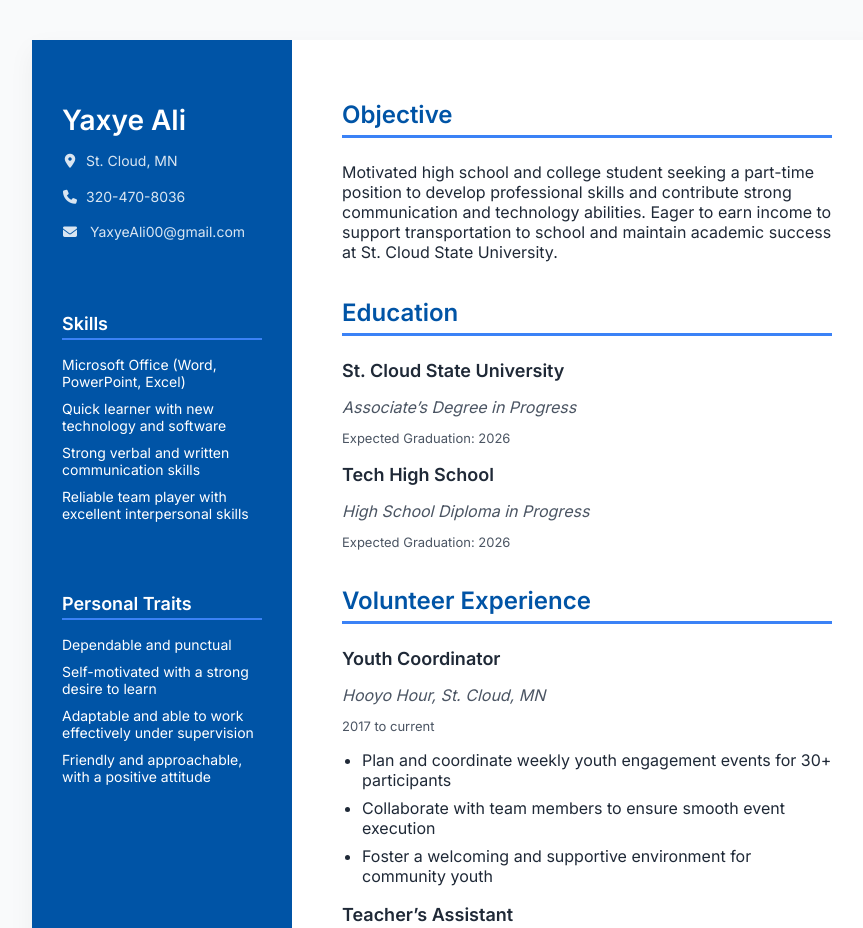
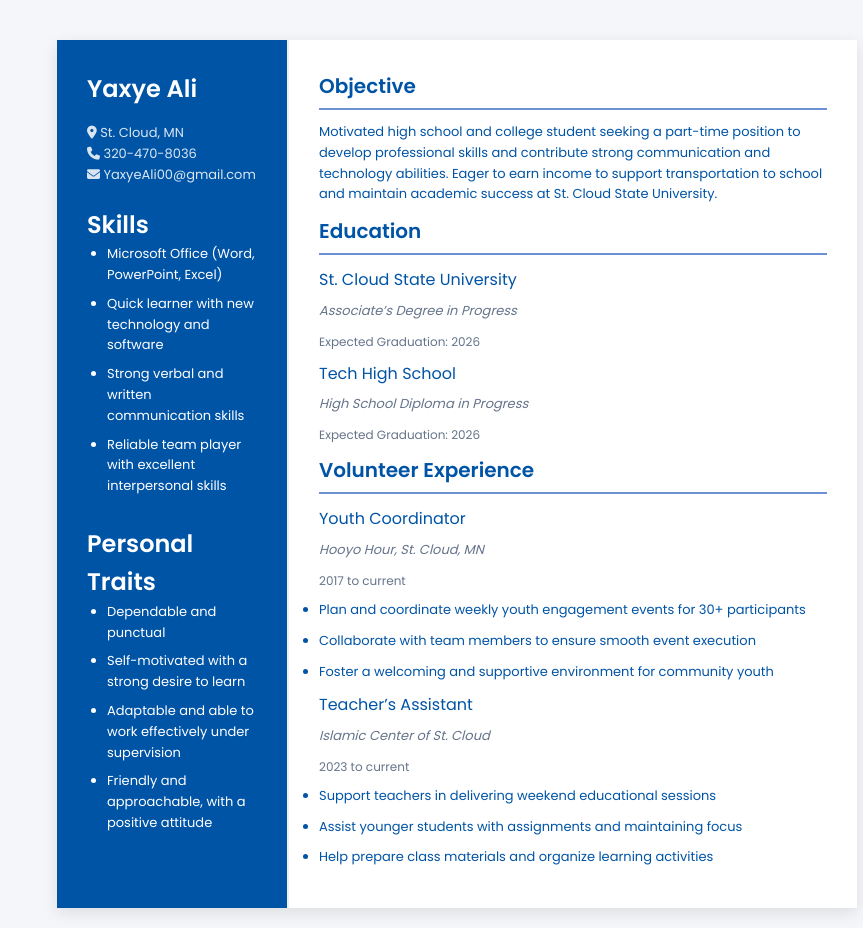
Before and after one commit to yaxyeali00/livingpractices, a plain HTML site: page index.html in a window 1280 px wide. Shown: the top 928 px of the page, without its empty margins (183-1046 px from the left). Drawn offline with Linux system fonts and the light colour scheme.

Commit message:
Update index.html

```diff
--- a/index.html
+++ b/index.html
@@ -4,173 +4,165 @@
   <meta charset="UTF-8" />
   <meta name="viewport" content="width=device-width, initial-scale=1" />
   <title>Yaxye Ali Resume</title>
-<link href="https://fonts.googleapis.com/css2?family=Inter:wght@400;600&display=swap" rel="stylesheet" />
+  <link href="https://fonts.googleapis.com/css2?family=Poppins:wght@300;400;600&display=swap" rel="stylesheet" />
   <link
     rel="stylesheet"
     href="https://cdnjs.cloudflare.com/ajax/libs/font-awesome/6.4.0/css/all.min.css"
   />
   <style>
     :root {
-    --primary: #0054a6;
-    --background: #f9fafb;
-    --text-dark: #1f2937;
-    --text-light: #4b5563;
-    --accent: #3b82f6;
+      --primary: #0054a6; /* Original blue color */
+      --secondary: #65748b; /* Soft grey for text */
+      --background: #f4f6f9;
+      --accent: #6c90d3;
+      --white: #ffffff;
     }
+
     * {
       box-sizing: border-box;
+      margin: 0;
+      padding: 0;
     }
+
     body {
-    margin: 0;
-    font-family: 'Inter', sans-serif;
+      font-family: 'Poppins', sans-serif;
       background: var(--background);
-    color: var(--text-dark);
+      color: var(--primary);
+      line-height: 1.6;
     }
+
     .container {
-    max-width: 850px;
+      display: flex;
+      max-width: 800px; /* Constrained width for letter-size paper */
       margin: 40px auto;
-    background: white;
-    display: flex;
-    /* removed border-radius */
-    box-shadow: 0 10px 25px rgb(0 0 0 / 0.05);
-    min-height: 650px;
+      background: var(--white);
+      box-shadow: 0 5px 15px rgba(0, 0, 0, 0.1);
+      overflow: hidden;
+      /* Removed rounded corners */
     }
+
     .sidebar {
-    width: 260px;
+      width: 230px; /* Sidebar width optimized for letter-size */
       background: var(--primary);
-    color: white;
-    padding: 40px 30px;
-    /* removed border-radius */
+      color: var(--white);
+      padding: 30px;
       display: flex;
       flex-direction: column;
-    justify-content: flex-start;
-    gap: 40px;
+      gap: 20px; /* Reduced gap for a balanced look */
     }
+
     .sidebar h1 {
-    font-weight: 700;
-    font-size: 28px;
-    margin-bottom: 6px;
+      font-size: 24px;
+      font-weight: 600;
+      margin-bottom: 15px;
     }
+
     .sidebar p {
-    font-size: 14px;
+      font-size: 13px;
       opacity: 0.85;
-    line-height: 1.4;
-    margin-bottom: 16px;
     }
-  .sidebar p i {
-    margin-right: 8px;
-    width: 16px;
-    text-align: center;
+
+    .sidebar ul {
+      list-style-type: disc;
+      padding-left: 20px; /* Added padding for bullet points */
     }
-  .sidebar section {
-    margin: 0;
+
+    .sidebar ul li {
+      font-size: 13px;
+      margin-bottom: 8px;
     }
-  .sidebar h2 {
+
+    .main {
+      flex: 1;
+      padding: 30px;
+      background: var(--white);
+      border-left: 2px solid #f0f0f0;
+    }
+
+    .main h2 {
+      font-size: 20px;
       font-weight: 600;
-    font-size: 18px;
+      color: var(--primary);
       margin-bottom: 12px;
       border-bottom: 2px solid var(--accent);
-    padding-bottom: 4px;
+      padding-bottom: 6px;
     }
-  .sidebar ul {
-    list-style: none;
-    padding-left: 0;
+
+    .main h3 {
+      font-size: 16px;
+      font-weight: 500;
+      margin-bottom: 8px;
     }
-  .sidebar ul li {
-    font-size: 14px;
+
+    .main p, .main ul li {
+      font-size: 13px; /* Uniform font size for all text in main content */
       margin-bottom: 10px;
     }
-  .main {
-    flex: 1;
-    padding: 40px 50px;
-    /* removed border-radius */
-  }
-  .main h2 {
-    font-weight: 700;
-    font-size: 24px;
-    color: var(--primary);
-    border-bottom: 3px solid var(--accent);
-    padding-bottom: 6px;
-    margin-bottom: 24px;
-  }
-  .main section {
-    margin-bottom: 36px;
-  }
-  .main h3 {
-    font-weight: 600;
-    font-size: 18px;
-    margin-bottom: 4px;
-  }
+
     .main .org {
       font-style: italic;
-    color: var(--text-light);
-    margin-bottom: 6px;
+      color: var(--secondary);
     }
+
     .main .date {
-    font-size: 13px;
-    color: var(--text-light);
-    margin-bottom: 12px;
+      font-size: 12px;
+      color: var(--secondary);
     }
-  .main ul {
-    padding-left: 20px;
-  }
-  .main ul li {
-    margin-bottom: 8px;
-  }
-  a {
-    color: white;
-    text-decoration: none;
-  }
-  a:hover {
-    text-decoration: underline;
-  }
-  @media(max-width: 700px) {
+
+    @media (max-width: 768px) {
       .container {
         flex-direction: column;
-      max-width: 95%;
+        margin: 20px;
       }
+
       .sidebar {
         width: 100%;
-      /* removed border-radius */
-      padding: 20px 25px;
+        padding: 20px;
       }
+
       .main {
-      padding: 30px 25px 40px 25px;
-      /* removed border-radius */
+        padding: 20px;
       }
     }
 
-  /* Print styles with zero margins */
-  @page {
+    /* Print Styles */
+    @media print {
+      body {
+        font-size: 12px; /* Slightly smaller text for print */
+      }
+
+      .container {
+        width: 100%;
+        padding: 0;
+        box-shadow: none;
+        display: block;
+        margin: 20px auto;
+        max-width: 100%;
+      }
+
+      .sidebar, .main {
+        width: 100%;
+        padding: 20px;
         margin: 0;
       }
-  @media print {
-    html, body {
-      margin: 0;
-      padding: 0;
-      background: white;
-      height: 100%;
+
+      .sidebar {
+        background: var(--primary);
+        display: none; /* Hide sidebar in print view */
       }
-    .container {
-      max-width: 100%;
-      width: 100vw;
-      min-height: 100vh;
-      margin: 0;
-      padding: 0;
-      box-shadow: none;
-      border-radius: 0;
-      display: block;
-    }
-    .sidebar, .main {
-      padding: 10px 15px;
-      width: 100%;
-    }
-    .sidebar {
-      border-radius: 0;
-      background: #0054a6;
-    }
+
       .main {
         border-radius: 0;
+        margin: 0;
+        padding: 20px;
+      }
+
+      .main h2 {
+        font-size: 18px;
+      }
+
+      .main ul li {
+        font-size: 12px;
       }
     }
   </style>
@@ -181,11 +173,11 @@
   <aside class="sidebar">
     <div>
       <h1>Yaxye Ali</h1>
-      <p><i class="fas fa-map-marker-alt"></i>St. Cloud, MN</p>
-      <p><i class="fas fa-phone"></i>320-470-8036</p>
+      <p><i class="fas fa-map-marker-alt"></i> St. Cloud, MN</p>
+      <p><i class="fas fa-phone"></i> 320-470-8036</p>
       <p>
         <i class="fas fa-envelope"></i>
-        <a href="mailto:YaxyeAli00@gmail.com">YaxyeAli00@gmail.com</a>
+        <span style="color: var(--white);">YaxyeAli00@gmail.com</span>
       </p>
     </div>
 
```
Lines whose indentation alone changed are shown as unchanged.
